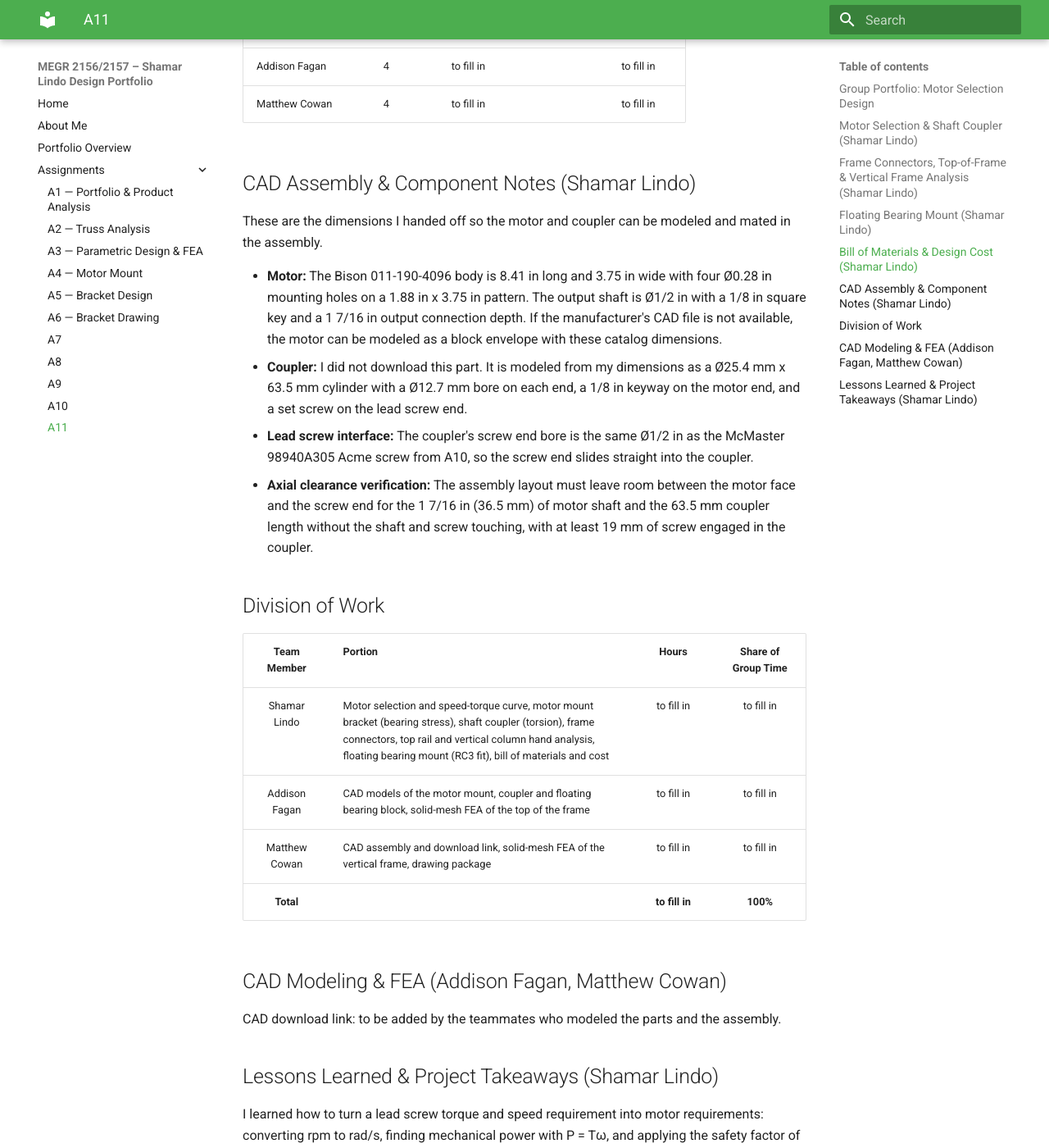
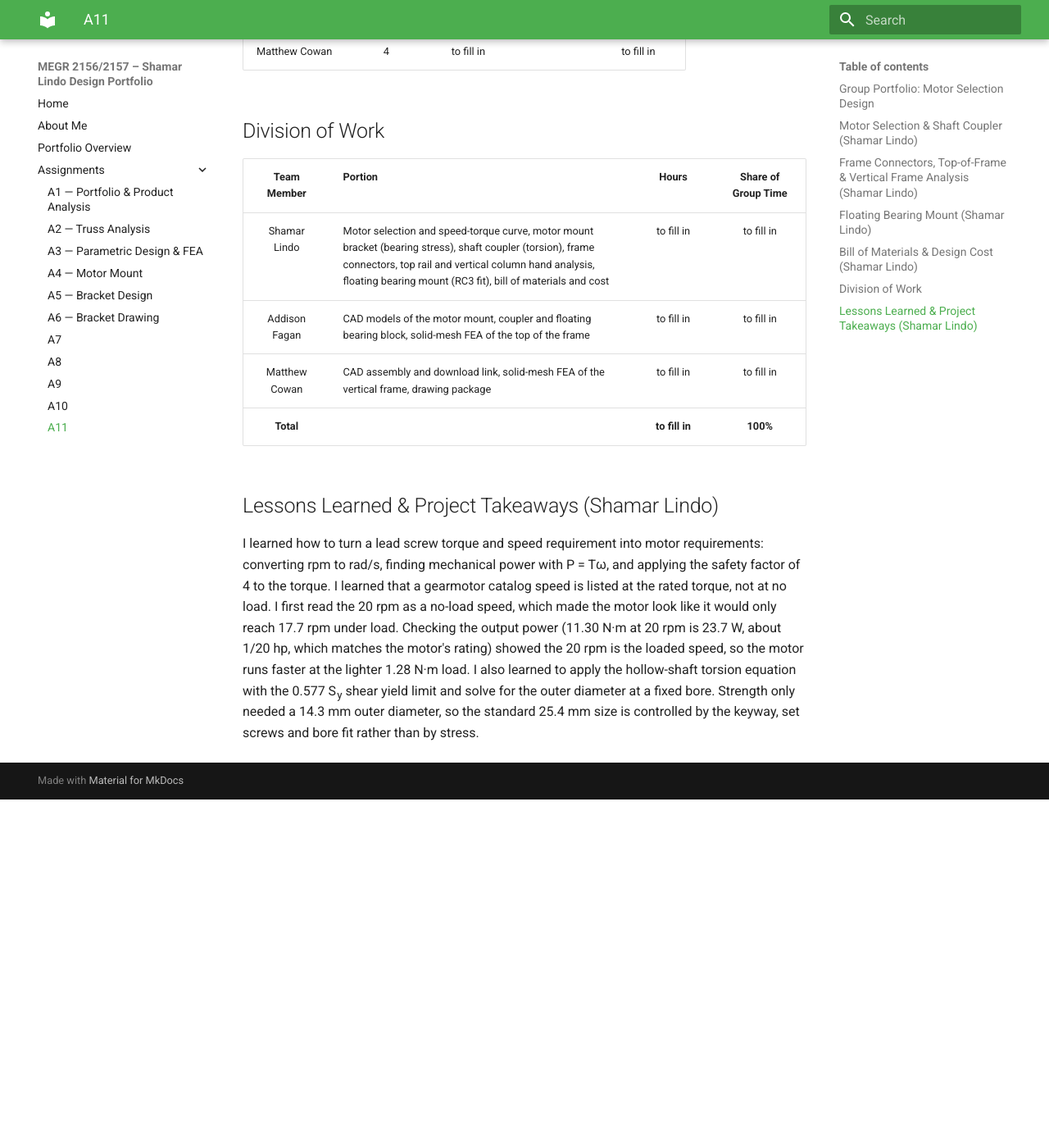
Before and after one commit to shamardlindo1/-megr2157-portfolio, an MkDocs documentation site: the page built from docs/assignments/A11/index.md, in a window 1280 px wide and 1400 px high, scrolled down 7401 px. Shown: the whole window at 82% size. Built offline with MkDocs 1.6.1 and Material for MkDocs 9.7.7, drawn with Linux system fonts in a browser that asks for light colours; after the commit the page ends 8376 px from its top, so only the background shows below that; some of the changed text lies outside the part shown.

Commit message:
A11: remove modeling sections (teammates add their own)

```diff
--- a/docs/assignments/A11/index.md
+++ b/docs/assignments/A11/index.md
@@ -6,7 +6,7 @@ Tensile tester drive: two identical lead screws share a 2 kN test load (1000 N e
 
 ## Motor Selection & Shaft Coupler (Shamar Lindo)
 
-For my part of the project, I selected the motor for each lead screw, sized the motor mount bracket for bearing stress, and sized the coupler that joins the motor shaft to the screw. I took the 1.28 N·m peak torque and the 0.39 to 19.69 rpm speed range from my A10 lead screw design, applied the safety factor of 4, and picked a 24 V DC gearmotor with a Ø1/2 in shaft to match the screw. Then I found the minimum bracket thickness and sized the coupler for torsional shear so the team has the exact shaft, bore and mounting dimensions for the mount, frame and CAD assembly.
+For my part of the project, I selected the motor for each lead screw, sized the motor mount bracket for bearing stress, and sized the coupler that joins the motor shaft to the screw. I took the 1.28 N·m peak torque and the 0.39 to 19.69 rpm speed range from my A10 lead screw design, applied the safety factor of 4, and picked a 24 V DC gearmotor with a Ø1/2 in shaft to match the screw. Then I found the minimum bracket thickness and sized the coupler for torsional shear so the team has the exact shaft, bore and mounting dimensions for the mount and frame.
 
 ### Speed–Torque Curve
 
@@ -63,17 +63,17 @@ For my part of the project, I selected the motor for each lead screw, sized the
 
 **6. Selected coupler:** d<sub>o</sub> = 25.4 mm, J = 38,309 mm⁴, τ = **0.42 MPa** at 1.28 N·m (SF 503) and **3.75 MPa** at 11.30 N·m (SF 57).
 
-### Handoff Specs for Mount, Frame & CAD
+### Handoff Specs for Mount & Frame
 
 | Component | Part & Material | Key Dimensions | Rating | Notes for Mount / Assembly |
 |---|---|---|---|---|
 | Motors (x2) | Bison 011-190-4096, 24 V DC permanent-magnet gearmotor | Ø1/2 in keyed shaft (1/8 in key), 4 mounting holes Ø0.28 in on a 1.88 in x 3.75 in pattern, 8.41 in long, 3.75 in wide | 100 in-lb (11.30 N·m), 20 rpm, 2.4 A | Use the 1.88 x 3.75 in hole pattern for the bracket; one motor per screw |
-| Motor Mount Bracket (x2) | 6061-T6 aluminum plate | 6.35 mm (1/4 in) thick (exceeds the 2.28 mm bearing minimum), four Ø0.28 in holes on the motor's 1.88 in x 3.75 in pattern, clear center hole for the shaft | σ<sub>allow</sub> = 69 MPa (SF 4) | Four-hole pattern to the frame and CAD model still to be added by the teammate doing the frame |
+| Motor Mount Bracket (x2) | 6061-T6 aluminum plate | 6.35 mm (1/4 in) thick (exceeds the 2.28 mm bearing minimum), four Ø0.28 in holes on the motor's 1.88 in x 3.75 in pattern, clear center hole for the shaft | σ<sub>allow</sub> = 69 MPa (SF 4) | Four-hole pattern to the frame |
 | Couplers (x2) | 1018 steel, hollow shaft | Ø25.4 mm OD, Ø12.7 mm bore both ends, 63.5 mm long | Shear SF 57 at 11.30 N·m | Keyed to the motor shaft, set screws on the screw end |
 
 ## Frame Connectors, Top-of-Frame & Vertical Frame Analysis (Shamar Lindo)
 
-I checked the frame with hand calculations and a beam-element FEA. The frame is four 2 ft McMaster 6575N25 40 mm rails (two columns, a top rail and a bottom rail) joined at the four corners with eight McMaster 5537T937 corner brackets (6063-T5 aluminum, two M8 screws each). McMaster does not publish section properties for the rail, so I used the published values for the equivalent 40 mm 40 Series profile (I = 137,870 mm⁴, A = 874.2 mm², S<sub>y</sub> = 172.4 MPa, E = 68.9 GPa). They should be replaced with the mass-properties values from the CAD model.
+I checked the frame with hand calculations and a beam-element FEA. The frame is four 2 ft McMaster 6575N25 40 mm rails (two columns, a top rail and a bottom rail) joined at the four corners with eight McMaster 5537T937 corner brackets (6063-T5 aluminum, two M8 screws each). McMaster does not publish section properties for the rail, so I used the published values for the equivalent 40 mm 40 Series profile (I = 137,870 mm⁴, A = 874.2 mm², S<sub>y</sub> = 172.4 MPa, E = 68.9 GPa). They can be replaced with the actual section properties once the frame is modeled.
 
 ### Frame Analysis Notes
 
@@ -81,7 +81,6 @@ I checked the frame with hand calculations and a beam-element FEA. The frame is
 - **Top rail:** Simply supported over 569.6 mm with two 1000 N loads 150 mm apart, M<sub>max</sub> = 209,800 N·mm, σ = 30.4 MPa (SF 5.7) and a midspan deflection of 0.733 mm (L/777). The beam-element model gives the same values at 8, 16, 32 and 64 elements.
 - **Vertical columns:** Each column carries 1000 N axial plus an assumed 50 N side load (5% of the axial load) at the top, fixed at the base. The combined stress is 5.56 MPa (SF 31), the top deflection is 0.397 mm and Euler buckling gives a safety factor of 63.
 - **Load path and optimization:** The 1000 N screw loads go through the motor plate into the top rail, then through the corner brackets into the columns and down to the base. Both members have a large margin, so strength does not need stiffening. A second top rail would halve the rail deflection if that is wanted.
-- **Left for the CAD teammates:** the 3D model of the frame, and the solid-mesh FEA run with local refinement at the bracket holes.
 
 ## Floating Bearing Mount (Shamar Lindo)
 
@@ -111,15 +110,6 @@ The floating bearing at the bottom of each screw is a 90 x 40 x 20 mm 6061-T6 bl
 | Addison Fagan | 4 | to fill in | | to fill in |
 | Matthew Cowan | 4 | to fill in | | to fill in |
 
-## CAD Assembly & Component Notes (Shamar Lindo)
-
-These are the dimensions I handed off so the motor and coupler can be modeled and mated in the assembly.
-
-- **Motor:** The Bison 011-190-4096 body is 8.41 in long and 3.75 in wide with four Ø0.28 in mounting holes on a 1.88 in x 3.75 in pattern. The output shaft is Ø1/2 in with a 1/8 in square key and a 1 7/16 in output connection depth. If the manufacturer's CAD file is not available, the motor can be modeled as a block envelope with these catalog dimensions.
-- **Coupler:** I did not download this part. It is modeled from my dimensions as a Ø25.4 mm x 63.5 mm cylinder with a Ø12.7 mm bore on each end, a 1/8 in keyway on the motor end, and a set screw on the lead screw end.
-- **Lead screw interface:** The coupler's screw end bore is the same Ø1/2 in as the McMaster 98940A305 Acme screw from A10, so the screw end slides straight into the coupler.
-- **Axial clearance verification:** The assembly layout must leave room between the motor face and the screw end for the 1 7/16 in (36.5 mm) of motor shaft and the 63.5 mm coupler length without the shaft and screw touching, with at least 19 mm of screw engaged in the coupler.
-
 ## Division of Work
 
 | Team Member | Portion | Hours | Share of Group Time |
@@ -129,10 +119,6 @@ These are the dimensions I handed off so the motor and coupler can be modeled an
 | Matthew Cowan | CAD assembly and download link, solid-mesh FEA of the vertical frame, drawing package | to fill in | to fill in |
 | **Total** | | **to fill in** | **100%** |
 
-## CAD Modeling & FEA (Addison Fagan, Matthew Cowan)
-
-CAD download link: to be added by the teammates who modeled the parts and the assembly.
-
 ## Lessons Learned & Project Takeaways (Shamar Lindo)
 
 I learned how to turn a lead screw torque and speed requirement into motor requirements: converting rpm to rad/s, finding mechanical power with P = Tω, and applying the safety factor of 4 to the torque. I learned that a gearmotor catalog speed is listed at the rated torque, not at no load. I first read the 20 rpm as a no-load speed, which made the motor look like it would only reach 17.7 rpm under load. Checking the output power (11.30 N·m at 20 rpm is 23.7 W, about 1/20 hp, which matches the motor's rating) showed the 20 rpm is the loaded speed, so the motor runs faster at the lighter 1.28 N·m load. I also learned to apply the hollow-shaft torsion equation with the 0.577 S<sub>y</sub> shear yield limit and solve for the outer diameter at a fixed bore. Strength only needed a 14.3 mm outer diameter, so the standard 25.4 mm size is controlled by the keyway, set screws and bore fit rather than by stress.
```
